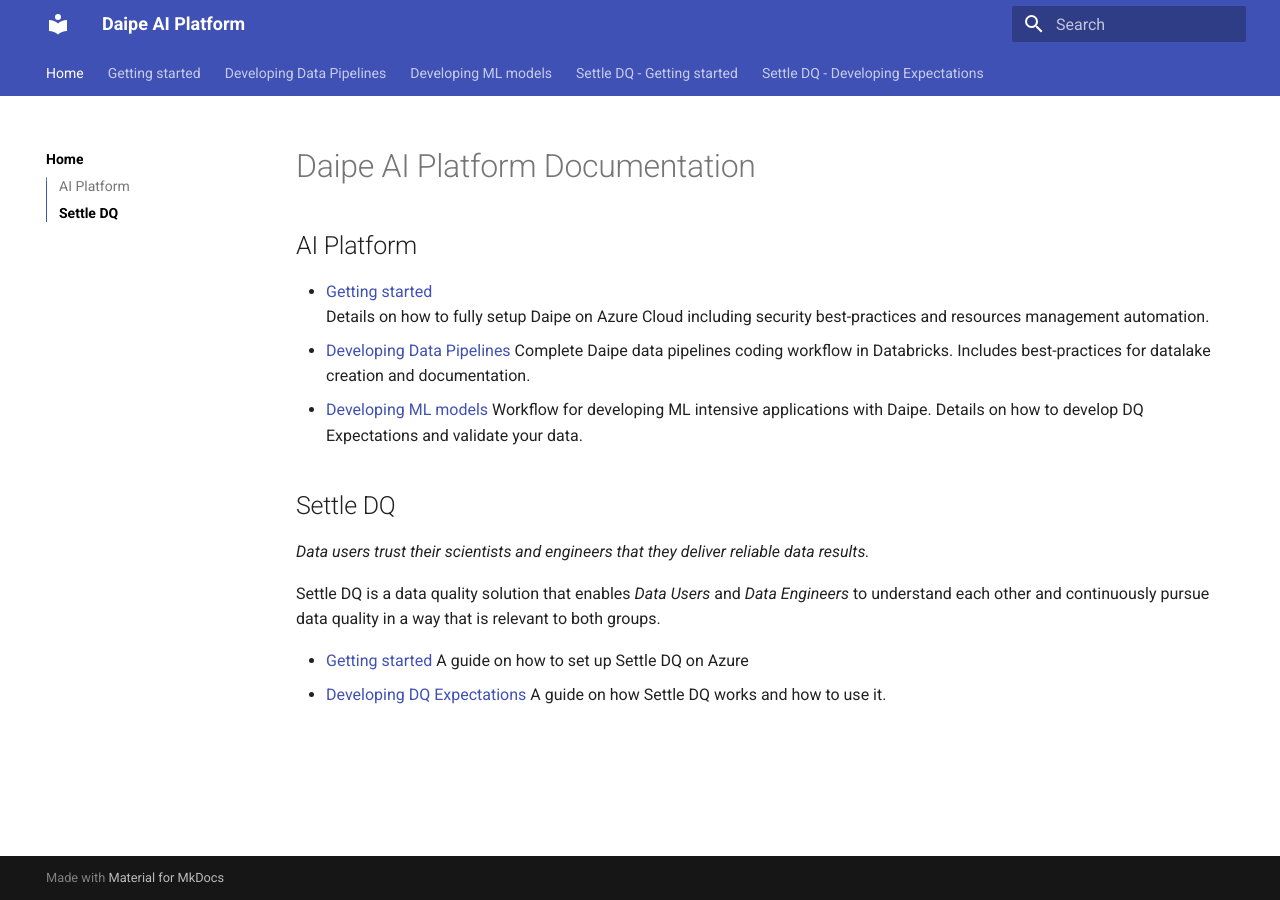
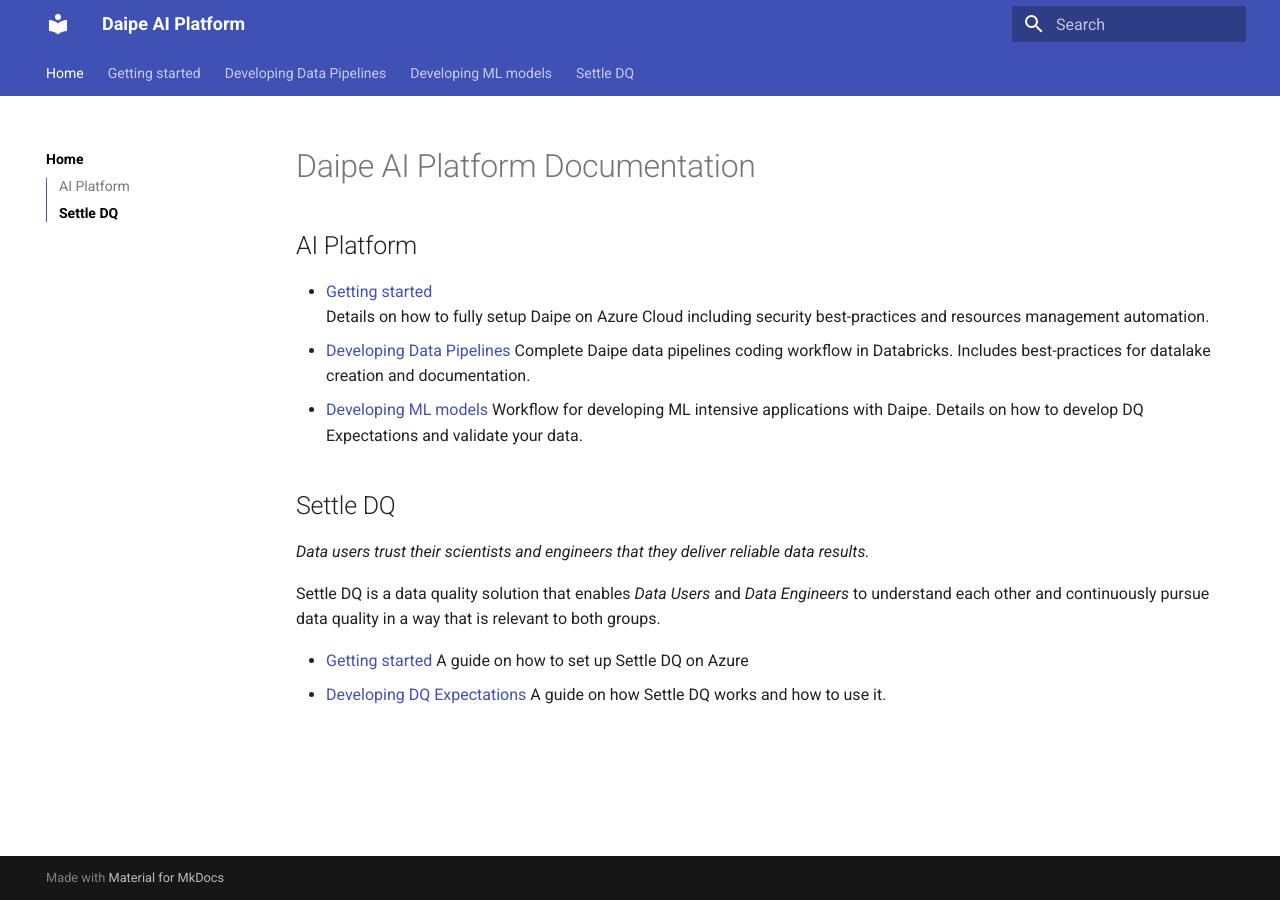
Before and after one commit to daipe-ai/platform-docs, an MkDocs documentation site: the page built from docs/index.md, in a window 1280 px wide. Built offline with MkDocs 1.6.1 and Material for MkDocs 9.7.7, drawn with Linux system fonts in a browser that asks for light colours.

Commit message:
Settle DQ - one menu item

```diff
--- a/mkdocs.yml
+++ b/mkdocs.yml
@@ -33,13 +33,14 @@
       Databricks Connect setup: data-pipelines-workflow/databricks-connect.md
   - Developing ML models:
     - Workflow overview: ml-workflow/index.md
-  - Settle DQ - Getting started:
-      Overview: settle-dq-getting-started/index.md
-      Azure Setup: settle-dq-getting-started/azure-setup.md
-      Create Configuration Notebook: settle-dq-getting-started/configuration-notebook.md
-  - Settle DQ - Developing Expectations:
-      Workflow Overview: settle-dq-developing-expectations/index.md
-      Developing and Storing DQ Expectations: settle-dq-developing-expectations/develop-store.md
-      Validating Your Data: settle-dq-developing-expectations/validation.md
-      Viewing Validation Results: settle-dq-developing-expectations/view-validation-results.md
-      Editing Expectations: settle-dq-developing-expectations/edit.md
+  - Settle DQ:
+    - Getting started:
+        Overview: settle-dq-getting-started/index.md
+        Azure Setup: settle-dq-getting-started/azure-setup.md
+        Create Configuration Notebook: settle-dq-getting-started/configuration-notebook.md
+    - Developing Expectations:
+        Workflow Overview: settle-dq-developing-expectations/index.md
+        Developing and Storing DQ Expectations: settle-dq-developing-expectations/develop-store.md
+        Validating Your Data: settle-dq-developing-expectations/validation.md
+        Viewing Validation Results: settle-dq-developing-expectations/view-validation-results.md
+        Editing Expectations: settle-dq-developing-expectations/edit.md
```
